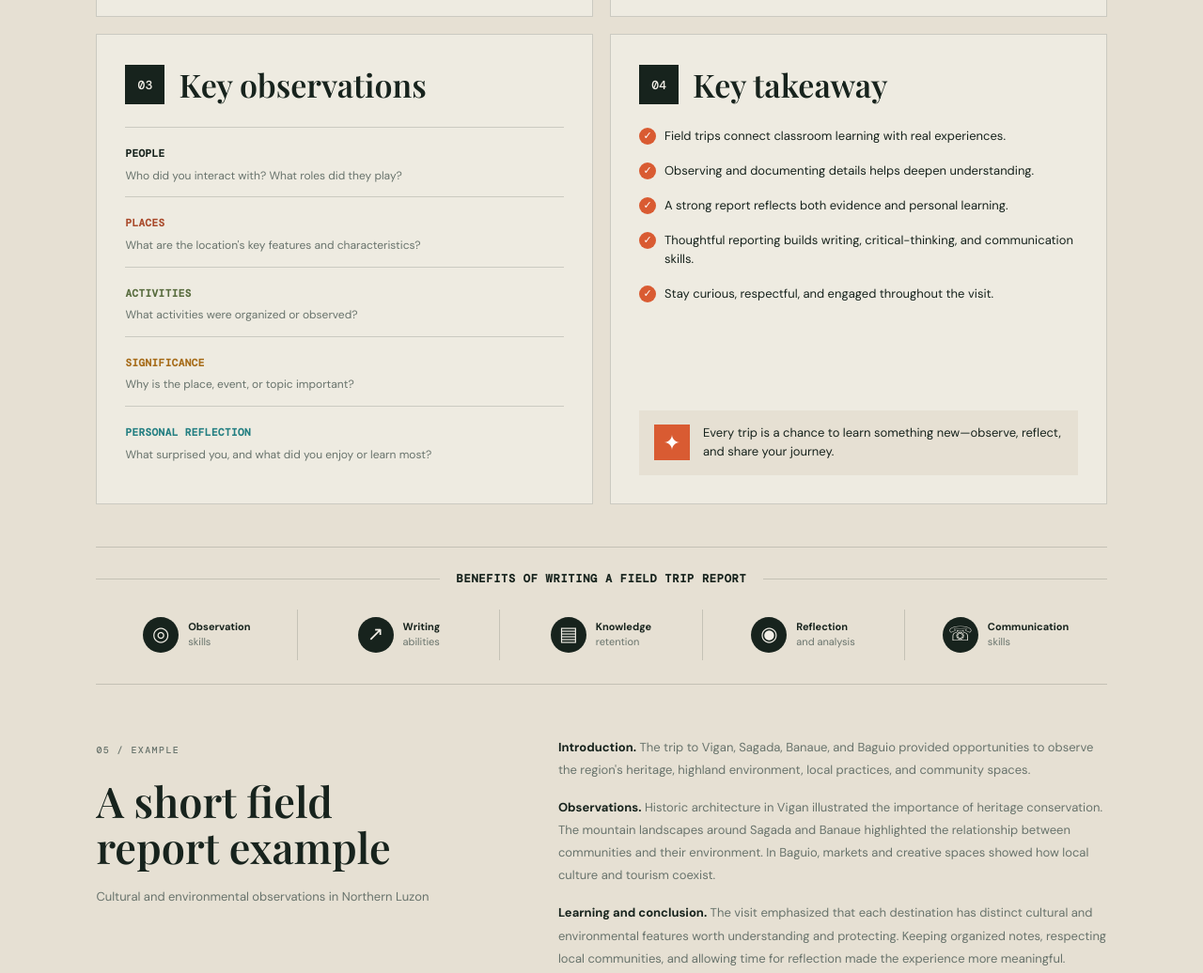
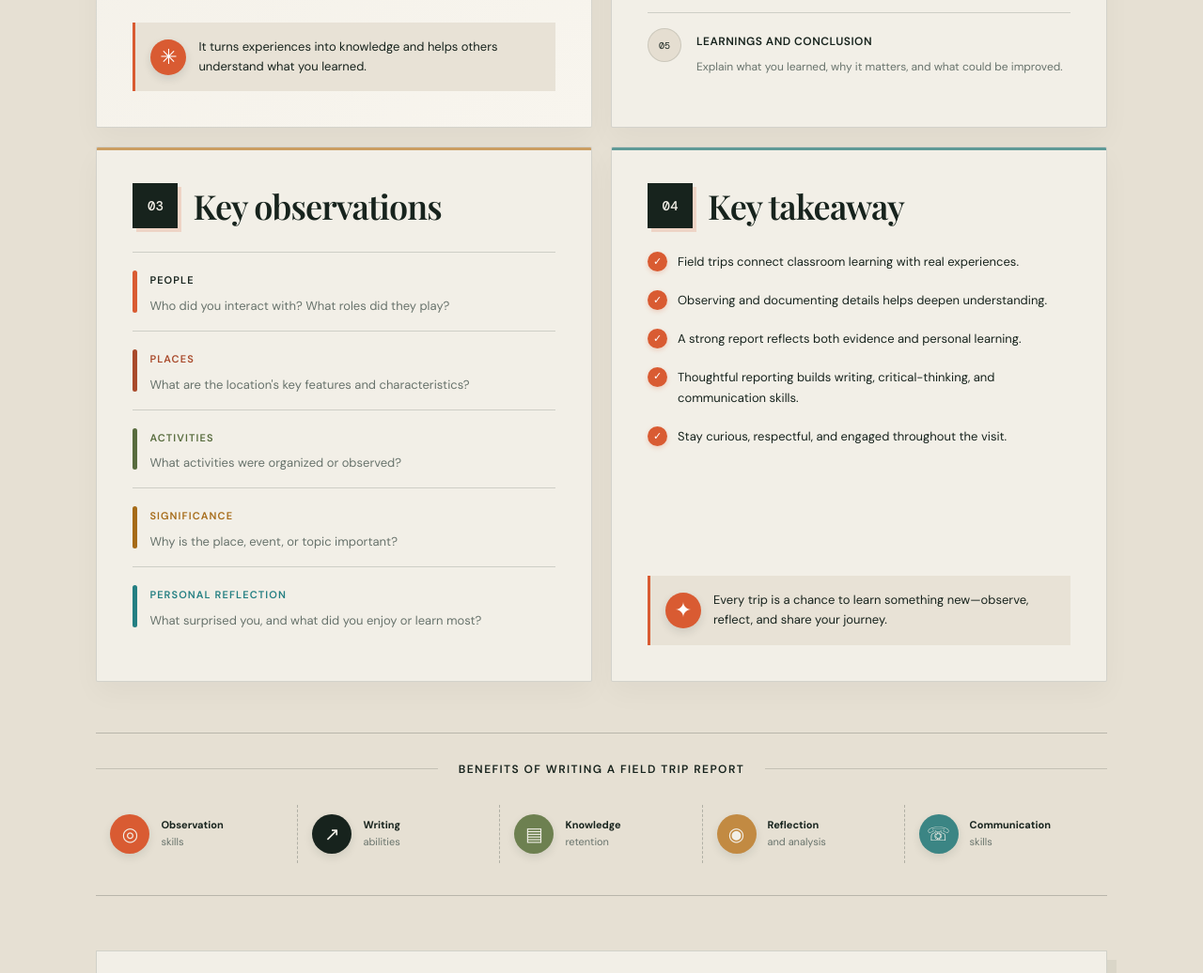
Before and after one commit to Krypton111/Trip-Report, a plain HTML site: page index.html in a window 1280 px wide. Shown: the part 2744-3780 px from the top of the page at 94% size. Drawn offline with nearby package versions, Linux system fonts and the light colour scheme.

Commit message:
Polish field trip report guide layout and visual hierarchy

```diff
--- a/style.css
+++ b/style.css
@@ -72,3 +72,59 @@
 .example-copy .text-link{display:inline-block;margin-top:10px}
 @media(max-width:900px){.benefits-grid{grid-template-columns:repeat(3,1fr);row-gap:18px}.benefits-grid>div:nth-child(3){border-right:0}.guide-example{gap:5vw}}
 @media(max-width:600px){.guide-intro{margin-top:55px}.guide-grid{grid-template-columns:1fr}.guide-card{padding:23px}.benefits-grid{grid-template-columns:1fr 1fr}.benefits-grid>div{justify-content:flex-start;border-right:0;border-bottom:1px solid var(--line);padding:12px 4px}.benefits-grid>div:last-child{border-bottom:0}.benefits-title h3{max-width:230px;line-height:1.5}.guide-example{grid-template-columns:1fr;gap:20px;padding-top:40px}}
+
+
+/* Guide section polish: clearer hierarchy, editorial cards, and responsive spacing */
+.report-guide{position:relative;isolation:isolate;background:var(--paper2);overflow:hidden}
+.report-guide:before{content:"FIELD NOTES";position:absolute;z-index:-1;right:-.03em;top:150px;font:600 clamp(90px,18vw,250px)/.8 var(--serif);letter-spacing:-.07em;color:rgba(23,35,29,.035);white-space:nowrap;pointer-events:none}
+.report-guide>.section-kicker{position:relative}
+.guide-intro{position:relative;max-width:900px;margin:78px 0 62px;padding-left:28px;border-left:3px solid var(--accent)}
+.guide-intro .eyebrow{display:inline-flex;align-items:center;gap:10px;padding:8px 12px;background:rgba(217,91,50,.1);color:var(--accent)}
+.guide-intro h2{font-size:clamp(52px,7.6vw,100px);margin:26px 0 22px}
+.guide-intro>p{font-size:clamp(15px,1.4vw,18px);line-height:1.85;max-width:720px;margin:0}
+.guide-grid{align-items:stretch;gap:20px}
+.guide-card{position:relative;padding:clamp(23px,3vw,38px);border:1px solid rgba(23,35,29,.14);border-radius:2px;background:var(--paper);box-shadow:0 12px 30px rgba(23,35,29,.035);overflow:hidden}
+.guide-card:before{content:"";position:absolute;left:0;right:0;top:0;height:3px;background:var(--accent);opacity:.8}
+.guide-card:nth-child(2):before{background:#7a8d59}
+.guide-card:nth-child(3):before{background:#c28a42}
+.guide-card:nth-child(4):before{background:#3b8584}
+.guide-card-head{gap:16px;margin-bottom:25px}
+.guide-card-head>span{min-width:48px;height:48px;background:var(--dark);box-shadow:4px 4px 0 rgba(217,91,50,.18);font-size:14px}
+.guide-card-head h3{font-size:clamp(26px,3vw,36px);text-transform:none;letter-spacing:-.025em}
+.guide-card>p{font-size:14px;line-height:1.9;margin:0 0 28px}
+.guide-definition{background:linear-gradient(145deg,var(--paper) 0%,#f8f5ee 100%)}
+.guide-callout{margin-top:auto;border-left:3px solid var(--accent);background:#e8e2d6;padding:16px;gap:13px}
+.guide-symbol{border-radius:50%;box-shadow:0 4px 10px rgba(23,35,29,.12)}
+.structure-list li{grid-template-columns:38px 1fr;gap:14px;padding:16px 0}
+.structure-icon{width:36px;height:36px;background:#e5ded1;color:var(--ink);border:1px solid rgba(23,35,29,.12);font-size:10px}
+.structure-list strong{font-family:var(--sans);font-size:12px;letter-spacing:.04em}
+.structure-list p{font-size:12px;line-height:1.7;margin-top:5px}
+.observation-list li{position:relative;padding:15px 0 15px 18px;border-top:1px solid var(--line)}
+.observation-list li:before{content:"";position:absolute;left:0;top:19px;width:5px;height:calc(100% - 38px);min-height:18px;background:var(--accent);border-radius:4px}
+.observation-list li:nth-child(2):before{background:#a94a2b}.observation-list li:nth-child(3):before{background:#586c3e}.observation-list li:nth-child(4):before{background:#a66b18}.observation-list li:nth-child(5):before{background:#247f82}
+.observation-list span{font-family:var(--sans);font-size:11px;letter-spacing:.1em}
+.observation-list p{font-size:13px;line-height:1.7;margin-top:5px}
+.takeaway-list{gap:18px}
+.takeaway-list li{font-size:13px;line-height:1.75;padding-left:32px}
+.takeaway-list li:before{width:21px;height:21px;top:0;box-shadow:0 2px 5px rgba(217,91,50,.22)}
+.benefits-panel{margin-top:54px;padding:30px 0 34px;border-top:1px solid rgba(23,35,29,.22);border-bottom:1px solid rgba(23,35,29,.22)}
+.benefits-title{gap:22px;margin-bottom:30px}
+.benefits-title h3{font-family:var(--sans);font-size:12px;letter-spacing:.12em}
+.benefits-grid>div{justify-content:flex-start;gap:12px;padding:10px 15px}
+.benefits-grid>div:not(:last-child){border-right:1px dashed rgba(23,35,29,.25)}
+.benefit-icon{flex-basis:42px;height:42px;background:var(--accent);font-size:20px;box-shadow:0 4px 10px rgba(23,35,29,.1)}
+.benefits-grid>div:nth-child(2) .benefit-icon{background:var(--dark)}
+.benefits-grid>div:nth-child(3) .benefit-icon{background:#6d8050}
+.benefits-grid>div:nth-child(4) .benefit-icon{background:#c28a42}
+.benefits-grid>div:nth-child(5) .benefit-icon{background:#3b8584}
+.benefits-grid p{font-size:11px;line-height:1.6}
+.guide-example{position:relative;grid-template-columns:.8fr 1.2fr;gap:7vw;margin-top:58px;padding:35px;background:var(--paper);border:1px solid rgba(23,35,29,.15);box-shadow:10px 10px 0 rgba(23,35,29,.055)}
+.guide-example>div:first-child{padding:12px 0}
+.guide-example .eyebrow{color:var(--accent)}
+.guide-example h3{font-size:clamp(30px,4vw,46px);margin:20px 0 15px}
+.example-subtitle{font-size:12px;line-height:1.7}
+.example-copy{border-left:1px solid var(--line);padding-left:clamp(20px,3vw,40px)}
+.example-copy p{font-size:13px;line-height:1.9;margin-bottom:18px}
+.example-copy .text-link{font-size:10px;text-transform:uppercase;letter-spacing:.04em;border-bottom-color:var(--accent);padding-bottom:7px}
+@media(max-width:900px){.benefits-grid{grid-template-columns:repeat(2,1fr)}.benefits-grid>div{border-right:0!important;border-bottom:1px dashed rgba(23,35,29,.2)}.benefits-grid>div:last-child{border-bottom:0}.guide-example{grid-template-columns:1fr;gap:18px}.example-copy{border-left:0;border-top:1px solid var(--line);padding:22px 0 0}}
+@media(max-width:600px){.guide-intro{margin:55px 0 38px;padding-left:18px}.guide-intro h2{font-size:clamp(44px,13vw,62px)}.guide-card{padding:23px 20px}.guide-card-head>span{min-width:42px;height:42px}.guide-card-head h3{font-size:27px}.benefits-title{gap:10px}.benefits-title h3{font-size:10px;max-width:240px}.benefits-grid>div{padding:13px 5px}.benefit-icon{flex-basis:36px;height:36px}.guide-example{padding:22px;margin-top:35px;box-shadow:5px 5px 0 rgba(23,35,29,.055)}}
```
